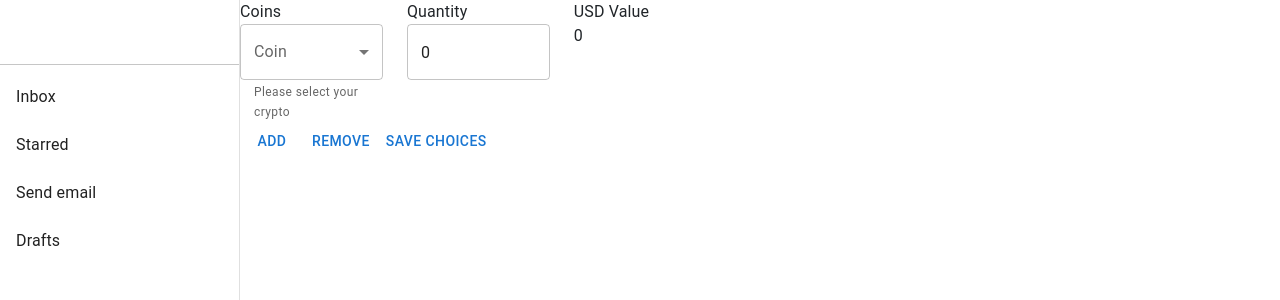
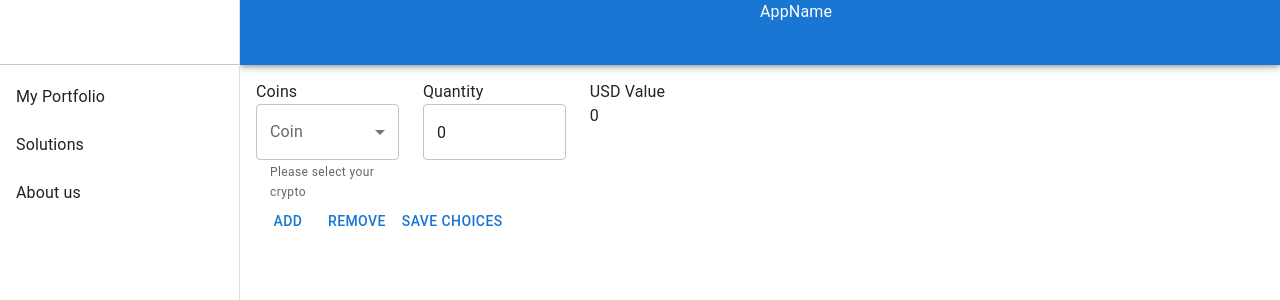
Before and after one commit to charalamposkokkalis/OxfordHack2022, a React (Create React App) app in the folder frontend/: page / in a window 1280 px wide. Shown: the top 300 px of the page. Built offline with nearby package versions, Linux system fonts and the light colour scheme.

Commit message:
Fix appbar and sidebar

```diff
--- a/frontend/src/App.js
+++ b/frontend/src/App.js
@@ -34,15 +34,13 @@ function App() {
 */
 
   return (
-    <Box sx={{ display: "flex" }}>
-      {/*
+    <Box sx={{ display: "flex", mt: 10, ml: 2 }}>
       <AppBar
         position="fixed"
         sx={{ width: `calc(100% - 240px)`, ml: `240px`, minHeight: 65 }}
       >
-        <Typography> AppBar </Typography>
+        <Typography sx={{ ml: "50%" }}> AppName </Typography>
       </AppBar>
-      */}
       <Drawer
         sx={{
           width: 240,
@@ -58,7 +56,7 @@ function App() {
         <Toolbar />
         <Divider />
         <List>
-          {["Inbox", "Starred", "Send email", "Drafts"].map((text, index) => (
+          {["My Portfolio", "Solutions", "About us"].map((text, index) => (
             <ListItem button key={text}>
               <ListItemText primary={text} />
             </ListItem>
@@ -68,20 +66,6 @@ function App() {
       <BrowserRouter>
         <Routes>
           <Route exact path="/" element={<Home />} />
-          {/*
-          <div className="App container m-4">
-          <div className="row">
-            <div className="text-center">
-            <h1>Connecting a React Frontend to a Flask Backend.</h1>
-            </div>
-          </div>
-
-          <ArticleList
-            articles={articles}
-            />
-
-          </div>
-          */}
         </Routes>
       </BrowserRouter>
     </Box>
```
